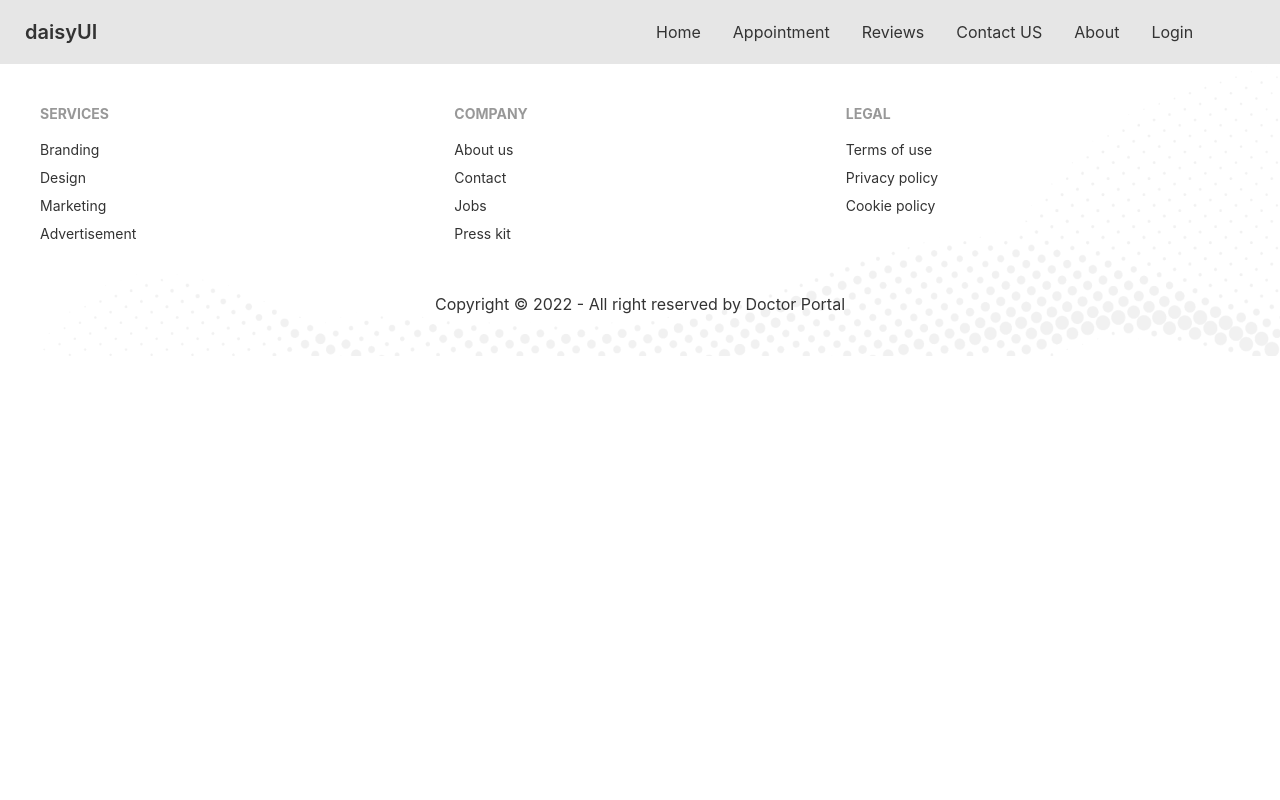
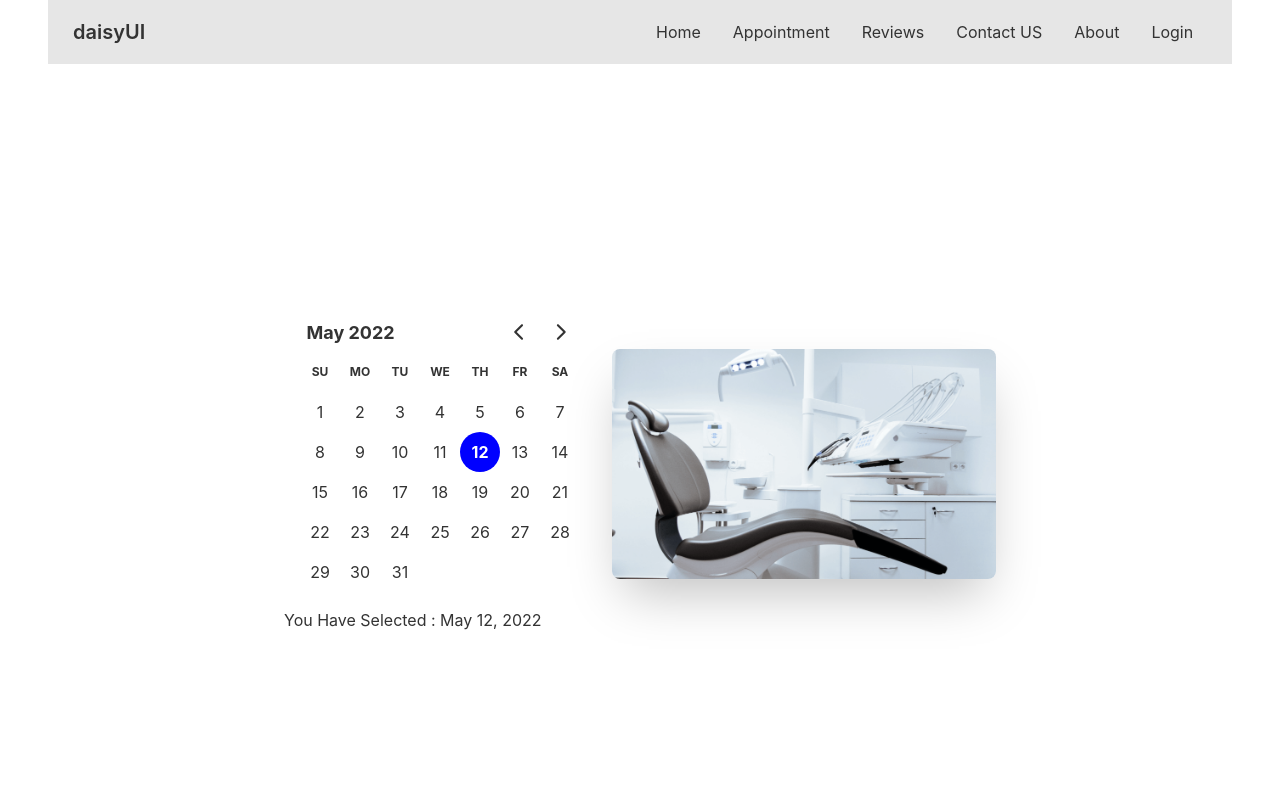
Before and after one commit to Niamul-Hasan/Doctors-portal-client, a React (Create React App) app: page /appointment in a window 1280 px wide. Shown: the top 800 px of the page. Built offline with nearby package versions, Linux system fonts and the light colour scheme.

Commit message:
Appointment page is initialized

```diff
--- a/package.json
+++ b/package.json
@@ -7,7 +7,9 @@
     "@testing-library/react": "^13.2.0",
     "@testing-library/user-event": "^13.5.0",
     "daisyui": "^2.14.3",
+    "date-fns": "^2.28.0",
     "react": "^18.1.0",
+    "react-day-picker": "^8.0.4",
     "react-dom": "^18.1.0",
     "react-router-dom": "^6.3.0",
     "react-scripts": "5.0.1",
--- a/src/App.js
+++ b/src/App.js
@@ -1,21 +1,21 @@
 import { Route, Routes } from 'react-router-dom';
 import './App.css';
 import About from './Pages/About/About';
+import Appointment from './Pages/Appointment/Appointment';
 import Home from './Pages/Home/Home';
 import Login from './Pages/Login/Login';
-import Footer from './Pages/Shared/Footer/Footer';
 import Navbar from './Pages/Shared/Navbar';
 
 function App() {
   return (
-    <div>
+    <div className='max-w-7xl mx-auto px-12'>
       <Navbar></Navbar>
       <Routes>
         <Route path="/" element={<Home />}></Route>
         <Route path="/about" element={<About />}></Route>
+        <Route path="/appointment" element={<Appointment />}></Route>
         <Route path="/login" element={<Login />}></Route>
       </Routes>
-      <Footer></Footer>
     </div>
   );
 }
--- /dev/null
+++ b/src/Pages/Appointment/Appointment.js
@@ -0,0 +1,30 @@
+import React, { useState } from 'react';
+import chair from '../../assets/images/chair.png';
+import Footer from '../Shared/Footer/Footer';
+import { DayPicker } from 'react-day-picker';
+import 'react-day-picker/dist/style.css';
+import { format } from 'date-fns';
+
+const Appointment = () => {
+    const [date, setDate] = useState(new Date())
+    return (
+        <>
+            <div class="hero min-h-screen">
+                <div class="hero-content flex-col lg:flex-row-reverse">
+                    <img src={chair} class="max-w-sm rounded-lg shadow-2xl" alt="" />
+                    <div>
+                        <DayPicker
+                            mode="single"
+                            selected={date}
+                            onSelect={setDate}
+                        />
+                        <p>You Have Selected : {format(date, "PP")}</p>
+                    </div>
+                </div>
+            </div>
+            <Footer></Footer>
+        </>
+    );
+};
+
+export default Appointment;
--- /dev/null
+++ b/src/Pages/Appointment/AvailableAppointment.js
@@ -0,0 +1,11 @@
+import React from 'react';
+
+const AvailableAppointment = () => {
+    return (
+        <div>
+
+        </div>
+    );
+};
+
+export default AvailableAppointment;
--- a/src/Pages/Home/Banner/Banner.js
+++ b/src/Pages/Home/Banner/Banner.js
@@ -5,7 +5,10 @@
 const Banner = () => {
     return (
         <div
-            style={{ background: `url(${background})` }}
+            style={{
+                background: `url(${background})`,
+                backgroundSize: 'cover'
+            }}
             className="hero min-h-screen bg-base-100">
             <div className="hero-content flex-col lg:flex-row-reverse">
                 <img src={img} className="max-w-sm rounded-lg shadow-2xl" alt="" />
--- a/src/Pages/Home/Home.js
+++ b/src/Pages/Home/Home.js
@@ -1,4 +1,5 @@
 import React from 'react';
+import Footer from '../Shared/Footer/Footer';
 import Banner from './Banner/Banner';
 import Contact from './ContactUS/Contact';
 import Reviews from './CustomerReview/Reviews';
@@ -8,13 +9,14 @@
 
 const Home = () => {
     return (
-        <div className='px-12'>
+        <div>
             <Banner></Banner>
             <Info></Info>
             <ServiceCart></ServiceCart>
             <HomeAppoinment></HomeAppoinment>
             <Reviews></Reviews>
             <Contact></Contact>
+            <Footer></Footer>
         </div>
     );
 };
--- a/src/Pages/Home/HomeAppoinment.js
+++ b/src/Pages/Home/HomeAppoinment.js
@@ -7,7 +7,7 @@
     return (
         <section
             style={{ background: `url(${background})` }}
-            className='flex justify-center items-center px-6 mt-24'>
+            className='flex justify-center items-center px-6 py-8 mt-24'>
             <div className='flex-1 hidden lg:block'>
                 <img className='mt-[-150px]' src={doctor} alt="" />
             </div>
--- a/src/Pages/Home/Info.js
+++ b/src/Pages/Home/Info.js
@@ -8,7 +8,7 @@
     return (
         <div className='grid grid-cols-1 lg:grid-cols-3 gap-4 py-6 text-white'>
             <InfoCart bgClass='bg-gradient-to-r from-secondary to-primary' cartTitle='Opening Hours' img={clock}></InfoCart>
-            <InfoCart bgClass='bg-accent' cartTitle='Our Locations' img={marker}></InfoCart>
+            <InfoCart bgClass='bg-[#3A4256]' cartTitle='Our Locations' img={marker}></InfoCart>
             <InfoCart bgClass='bg-gradient-to-r from-secondary to-primary' cartTitle='Contact Us' img={phone}></InfoCart>
         </div>
     );
--- a/src/Pages/Home/InfoCart.js
+++ b/src/Pages/Home/InfoCart.js
@@ -3,7 +3,7 @@
 const InfoCart = ({ img, cartTitle, bgClass }) => {
     return (
         <div className={`card lg:card-side bg-base-100 shadow-xl ${bgClass}`}>
-            <figure className='pl-6'>
+            <figure className='pl-6 pt-5'>
                 <img src={img} alt="Album" />
 
             </figure>
```
Also changed, not shown: 1 other file (tests, documents, lock files or other folders).
